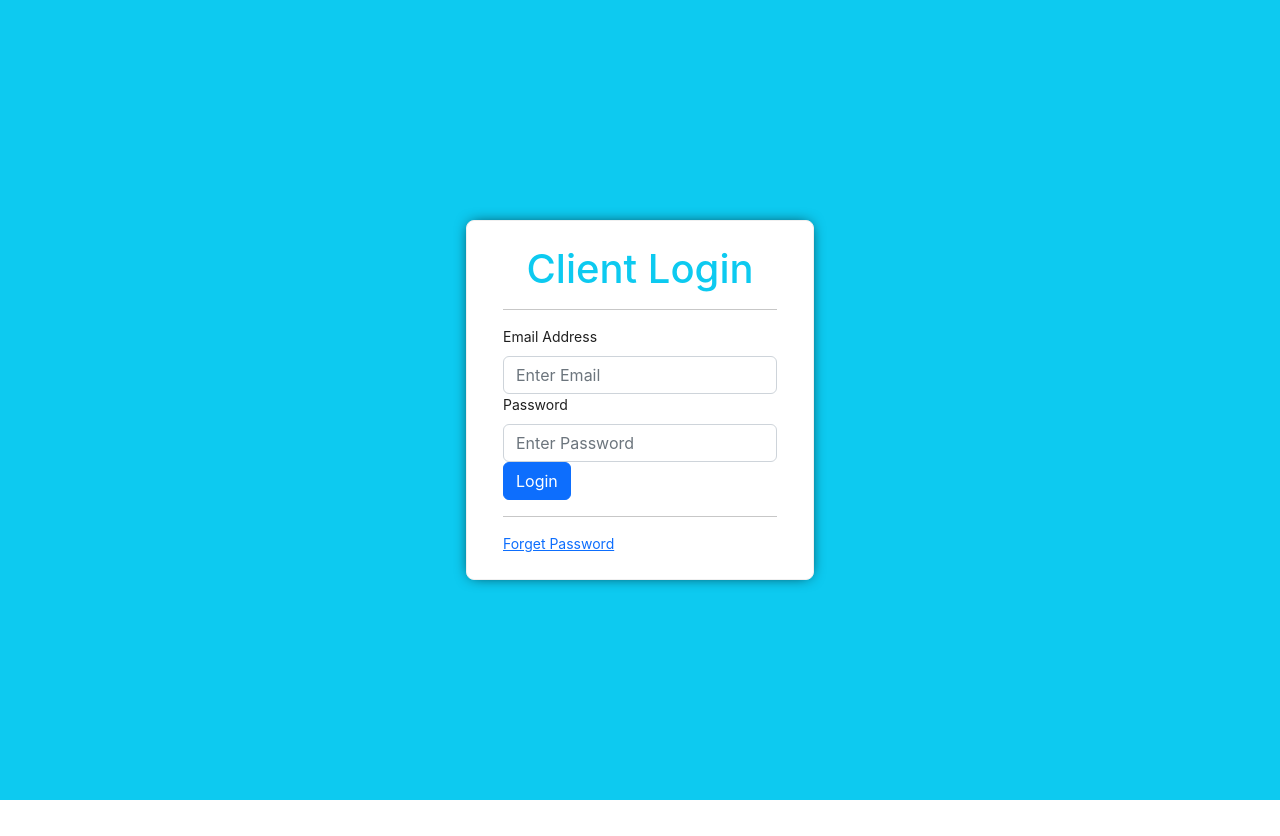
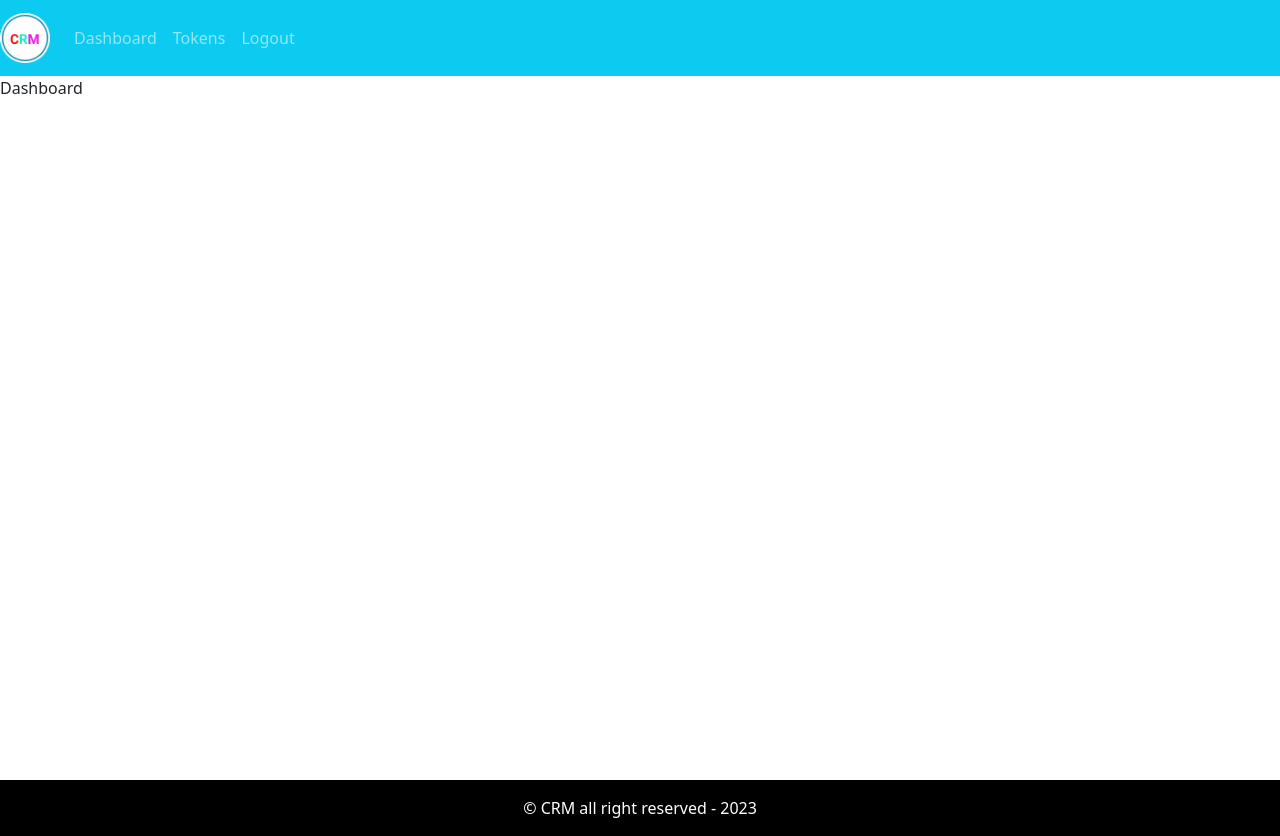
Before and after one commit to sridhar10464/crm-frontend, a React (Create React App) app: page / in a window 1280 px wide. Before the commit the page ends 800 px from the top, so only its background shows below. Built offline with nearby package versions, Linux system fonts and the light colour scheme.

Commit message:
Init commit

```diff
--- a/src/App.css
+++ b/src/App.css
@@ -1,38 +1,24 @@
-/* .App {
-  text-align: center;
+.default-layout {
+  display: gird;
+  grid-template-rows: 80px auto 3rem;
+  grid-template-areas:
+    "header"
+    "main"
+    "footer";
 }
 
-.App-logo {
-  height: 40vmin;
-  pointer-events: none;
+header {
+  grid-area: header;
 }
 
-@media (prefers-reduced-motion: no-preference) {
-  .App-logo {
-    animation: App-logo-spin infinite 20s linear;
-  }
+main {
+  grid-area: main;
+  min-height: 88vh;
 }
 
-.App-header {
-  background-color: #282c34;
-  min-height: 100vh;
-  display: flex;
-  flex-direction: column;
-  align-items: center;
-  justify-content: center;
-  font-size: calc(10px + 2vmin);
+footer {
+  grid-area: footer;
+  background: black;
+  padding: 1rem;
   color: white;
 }
-
-.App-link {
-  color: #61dafb;
-}
-
-@keyframes App-logo-spin {
-  from {
-    transform: rotate(0deg);
-  }
-  to {
-    transform: rotate(360deg);
-  }
-} */
--- a/src/App.js
+++ b/src/App.js
@@ -1,11 +1,15 @@
 import React from 'react';
 import './App.css';
 import { Entry } from './page/entry/EntryPage';
+import { DefaultLayout } from './Layout/DefaultLayout';
 
 function App() {
   return (
     <div className="App">
-     <Entry />
+      {/* <Entry /> */}
+      <DefaultLayout>
+        Dashboard
+      </DefaultLayout>
     </div>
   );
 }
--- /dev/null
+++ b/src/Layout/DefaultLayout.js
@@ -0,0 +1,21 @@
+import React from 'react'
+import { Header } from './partial/Header'
+import { Footer } from './partial/Footer'
+
+export const DefaultLayout = ({children}) => {
+  return (
+    <div className='default-layout'>
+       <header className='header'>
+       <Header />
+       </header>
+
+       <main className='main'>
+       {children}
+       </main>
+
+       <footer className='footer'>
+       <Footer />
+       </footer>
+    </div>
+  )
+}
--- /dev/null
+++ b/src/Layout/partial/Footer.js
@@ -0,0 +1,9 @@
+import React from 'react'
+
+export const Footer = () => {
+  return (
+    <div className='text-center copy-right'>
+    &copy; CRM all right reserved - 2023
+    </div>
+  )
+  }
--- /dev/null
+++ b/src/Layout/partial/Header.js
@@ -0,0 +1,19 @@
+import React from 'react'
+import { Navbar, Nav } from "react-bootstrap"
+import logo from "../../assets/img/logo.png";
+
+export const Header = () => {
+    return <Navbar collapseOnSelect bg="info" variant="dark" expand="md">
+        <Navbar.Brand>
+            <img src={logo} alt="logo" width="50px" />
+        </Navbar.Brand>
+        <Navbar.Toggle aria-controls='basic-navbar-nav' />
+        <Navbar.Collapse id="basic-navbar-nav">
+            <Nav className="ml-auto">
+              <Nav.Link href="/dashboard">Dashboard</Nav.Link>
+              <Nav.Link href="/dashboard">Tokens</Nav.Link>
+              <Nav.Link href="/dashboard">Logout</Nav.Link>
+            </Nav>
+        </Navbar.Collapse>
+    </Navbar>
+}
```
Also changed, not shown: src/assets/img/logo.png (added).
